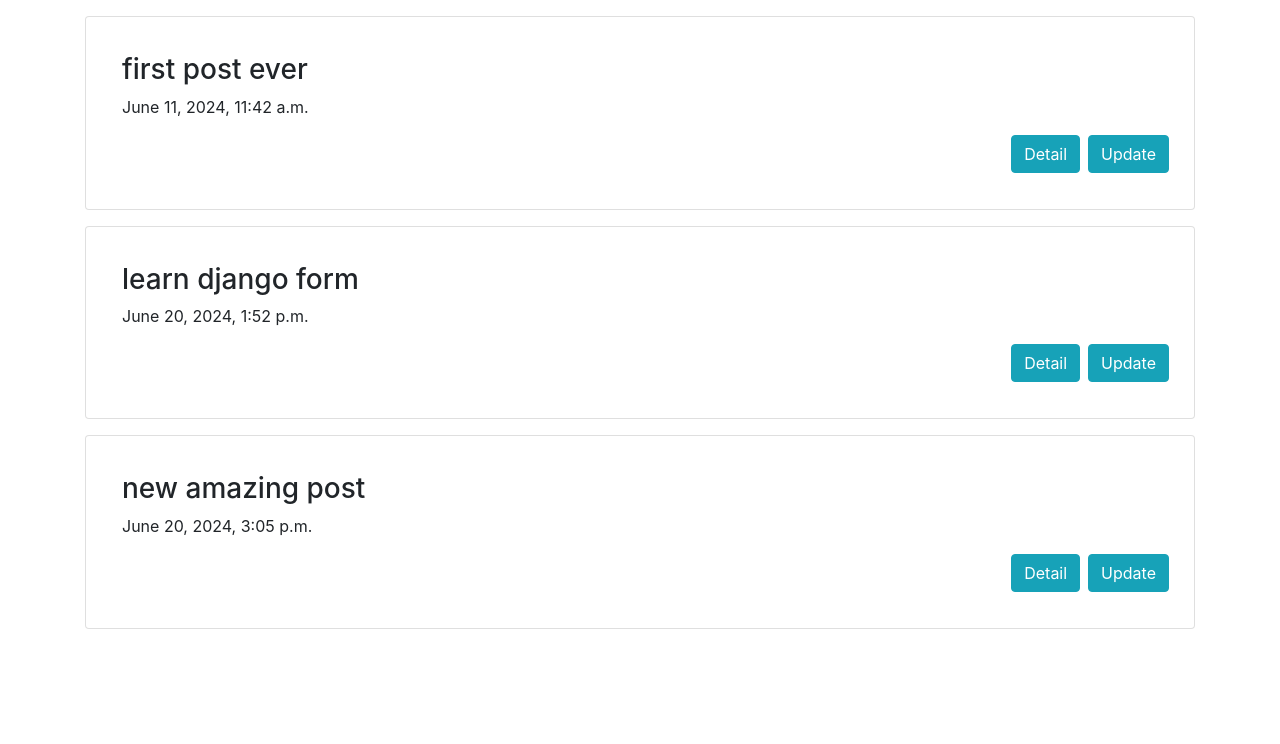
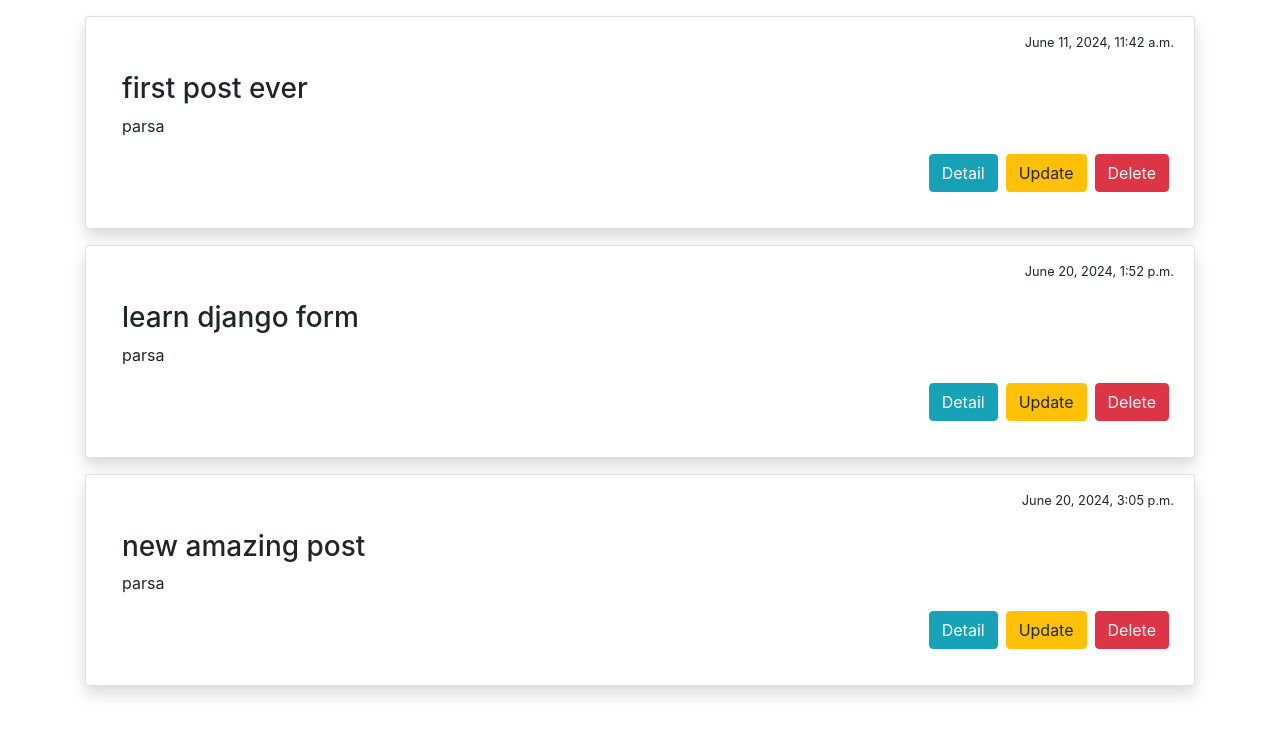
Before and after one commit to pxsa/weblog, a Django app: page /blog/ in a window 1280 px wide. Shown: the part 56-800 px from the top of the page. Run offline with Django 4.2, Linux system fonts and the light colour scheme; data comes from the database, SQL or seed files in the repository; both versions use the stored data as it was after the commit.

Commit message:
remove post

```diff
--- a/blog/templates/blog/posts.html
+++ b/blog/templates/blog/posts.html
@@ -3,16 +3,20 @@
 {%block title%}
     Posts
 {%endblock%}
-<div class="card card-body mt-3">
+<div class="mt-3">
 {%block content%}
    {% for post in posts %}
-   <div class="card mt-3 p-3">
+   <div class="card mt-3 p-3 shadow">
+      <div class="row justify-content-end mr-1">
+         <small>{{ post.date_created }}</small>
+      </div>
       <div class="card-body">
           <h3>{{ post.title }}</h3>
-          <p> {{ post.date_created }}</p>
+          <p> {{ post.author }}</p>
             <div class="row justify-content-end">
                <a class="btn btn-info mx-1" href="{% url 'post_detail' post.id %}">Detail</a>
-               <a class="btn btn-info mx-1" href="{% url 'update_post' post.id %}">Update</a>
+               <a class="btn btn-warning mx-1" href="{% url 'update_post' post.id %}">Update</a>
+               <a class="btn btn-danger mx-1" href="{% url 'remove_post' post.id %}">Delete</a>
             </div>
       </div>
    </div>
--- a/blog/urls.py
+++ b/blog/urls.py
@@ -9,4 +9,5 @@ urlpatterns = [
 
     path('create/', views.create_post, name='create_post'),
     path('update/<int:post_id>', views.update_post, name='update_post'),
+    path('delete/<int:post_id>', views.remove_post, name='remove_post'),
 ]
--- a/blog/views.py
+++ b/blog/views.py
@@ -35,13 +35,11 @@ def create_post(request):
 
 def update_post(request, post_id):
     post = get_object_or_404(Post, pk=post_id)
-    form = PostCreateForm(instance = post)
+    form = PostCreateForm(request.POST or None, instance = post)
 
-    if request.method == 'POST':
-        if request.POST.is_valid():
-            print(request.POST.cleaned_data)
-    else:
-        pass
+    if form.is_valid():
+        form.save()
+        return redirect('all_posts')
 
     context = {
         'form': form,
@@ -49,7 +47,9 @@ def update_post(request, post_id):
 
     return render(request, 'blog/update_post.html', context=context)
 
-
+def remove_post(request, post_id):
+    Post.objects.filter(id=post_id).delete()
+    return redirect('all_posts')
 
 
 
```
Also changed, not shown: db.sqlite3.
